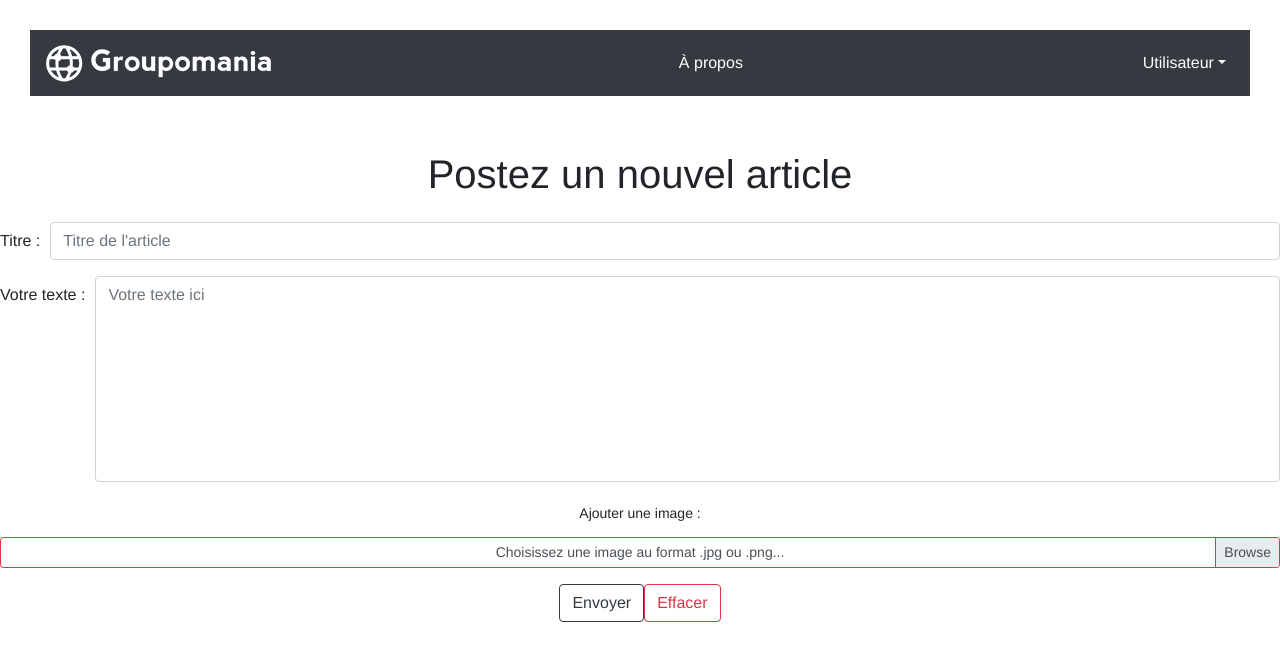
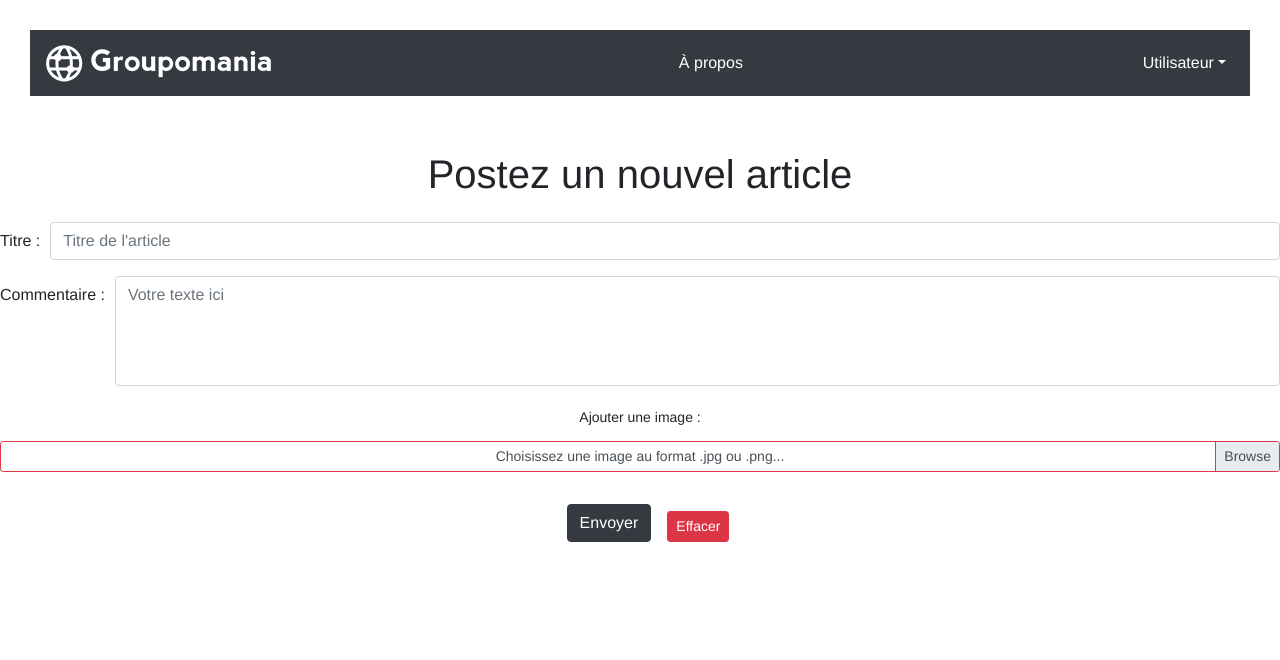
Before and after one commit to OlivierBarjon/Groupomania, a Vue app: page /new-article in a window 1280 px wide. Shown: the top 660 px of the page. Built offline with nearby package versions, Linux system fonts and the light colour scheme.

Commit message:
finalisation POST nouvel article

```diff
--- a/src/components/NewArticleForm.vue
+++ b/src/components/NewArticleForm.vue
@@ -10,15 +10,15 @@
       ></b-form-input>
     </b-form-group>
 
-    <b-form-group id="input-group-2" label="Votre texte :" label-for="input-2" label-cols-sm="auto">
+    <b-form-group id="input-group-2" label="Commentaire :" label-for="input-2" label-cols-sm="auto">
       <b-form-textarea
         id="input-2"
         v-model="form.text"
         type="text"
         required
         placeholder="Votre texte ici"
-        rows ="8"
-        max-rows="20"
+        rows ="4"
+        max-rows="10"
       ></b-form-textarea>
     </b-form-group>
 
@@ -35,10 +35,10 @@
     ></b-form-file>
     <div v-if="form.file" class="mt-2">Fichier sélectionné : {{ form.file ? form.file.name : ''}}</div>
 </b-form-group>
-
-
-    <b-button type="submit" variant="outline-dark">Envoyer</b-button>
-    <b-button type="reset" variant="outline-danger" >Effacer</b-button>
+    <p class="form__message-red">{{messageErreur}}</p>
+    <p class="form__message">{{message}}</p>
+    <b-button class="button" type="submit" variant="dark">Envoyer</b-button>
+    <b-button class="button-reset" size="sm" type="reset" variant="danger" >Effacer</b-button>
   </b-form>
 </template>
 
@@ -53,6 +53,7 @@ export default {
         file: null
       },
       show: true,
+      message:"",
     };
   },
   methods: {
@@ -60,7 +61,7 @@ export default {
       evt.preventDefault();
       const request = new XMLHttpRequest();
       const body = new FormData();
-      const image = this.form.file //new Blob([]/* , {type : "image/gif"} */);
+      const image = this.form.file //message perso : pas de Blob !!
       const article = {
         userId : this.form.userId,
         title : this.form.title,
@@ -68,10 +69,32 @@ export default {
       };
       body.append("article" , JSON.stringify(article));
       body.append("image", image);
-      console.log(this.form.file);
+      //console.log(this.form.file); //TEST
       request.open("POST", "http://localhost:3000/api/article/");
-      //request.setRequestHeader("Content-Type", "multipart/form-data")
+      //request.setRequestHeader("Content-Type", "multipart/form-data") // message perso : Le forcage  des headers produits des erreurs
       request.setRequestHeader('Authorization', 'Bearer ' + JSON.parse(localStorage.getItem('token')));
+      /////////////////////
+      new Promise((resolve, reject) => {
+              request.onreadystatechange = function () {
+                if (this.readyState == XMLHttpRequest.DONE && this.status == 201) {
+                  resolve(this.responseText);
+                }
+                if (this.status > 399) {
+                  reject();
+                }
+              };
+            })
+              .then(() => {
+                this.message =
+                  "Votre image Gif et son commentaire sont enregistrés. Vous allez être redirigé vers la page d'accueil dans quelques instants";
+                setTimeout(function () {
+                  document.location.href = "/";
+                }, 3000);
+              })
+              .catch(() => {
+                this.messageErreur = "Un problème est survenu durant l'envoi de votre message. Merci de recommencer plus tard.";
+              });
+      /////////////////////
       request.send(body);
     },
     onReset(evt) {
@@ -92,5 +115,17 @@ export default {
 
 <!-- Add "scoped" attribute to limit CSS to this component only -->
 <style scoped lang="scss">
-
+.button {
+  margin: 1rem;
+}
+.button-reset {
+  margin-top: 0.4rem;
+}
+.form__message {
+  font-style: bold;
+  color: rgb(3, 143, 3);
+  &-red {
+    color: rgb(255,4,4);
+  }
+}
 </style>
```
